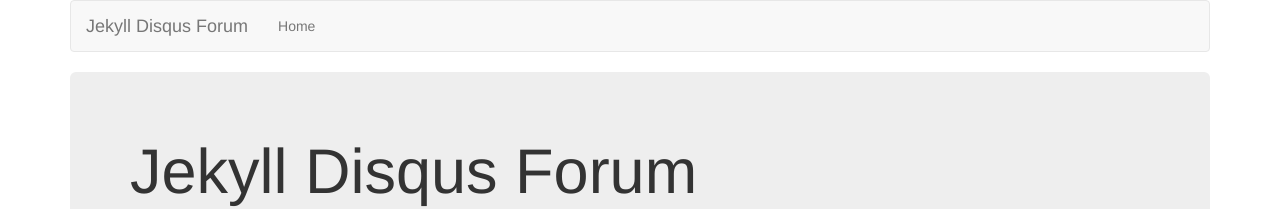
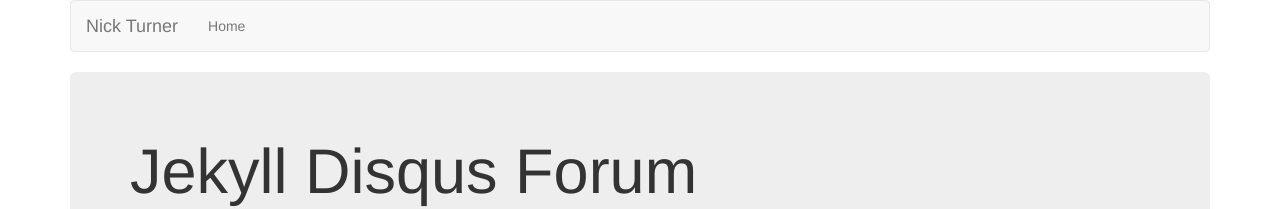
Before and after one commit to spideyroc1/spideyroc1.github.io, a Jekyll site: the page built from index.md, in a window 1280 px wide. Shown: the top 209 px of the page. Built offline with Jekyll 4.4.1, drawn with Linux system fonts in a browser that asks for light colours; nearby versions of some CDN libraries; some of the changed lines change nothing that is shown.

Commit message:
updated config

```diff
--- a/_config.yml
+++ b/_config.yml
@@ -1,11 +1,11 @@
 # Name of your blog (this will show up at the top of your page and in the RSS feed)
-name: Jekyll Disqus Forum
+name: Nick Turner
 
 # Short description (goes below the title; it will also be used in the RSS feed)
-description: Forum created in Disqus
+description: Nick Turner's Portfolio
 
 # Your name, as you want it to appear underneath each post and in the footer
-author: Daniel Klco
+author: Nick Turner
 
 # Uncomment if you are planning to run the blog in a subdirectory
 # Note - if you enable this, and attempt to view your site locally you have to use the baseurl in your local path.
@@ -13,13 +13,13 @@
 baseurl: /Jekyll-Disqus-Forum
 
 # The URL of your actual domain. This will be used to make absolute links in the RSS feed.
-url: http://klcodanr.github.io/Jekyll-Disqus-Forum
+url: http://spideyroc1.github.io/
 
 # Exclude system files
 exclude: [.gitignore]
 
 # The disqus shortname for your forum
-disqus_shortname: jekylldisqusforum
+disqus_shortname: NickTurner
 
 # The public key for your disqus application
 disqus_publickey: cVy9WcjLl6TI8EbBAL6PDy8FqMr4gm3HXXfERv7anOYHj3AZAyO2jD66Pqqe71B0
```
